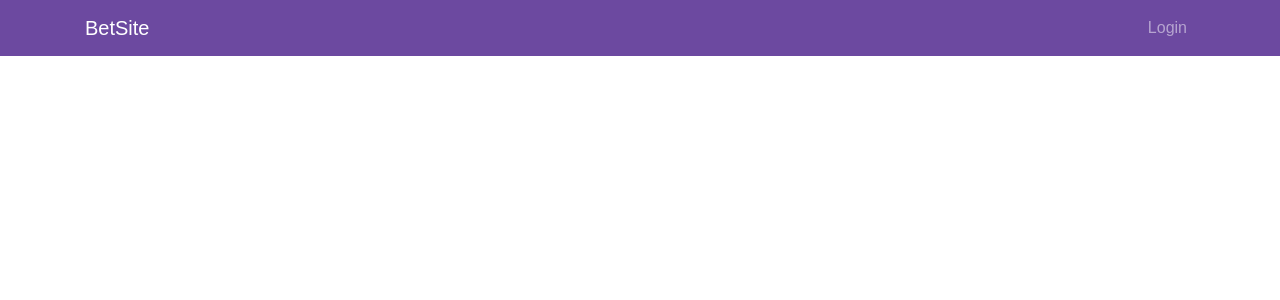
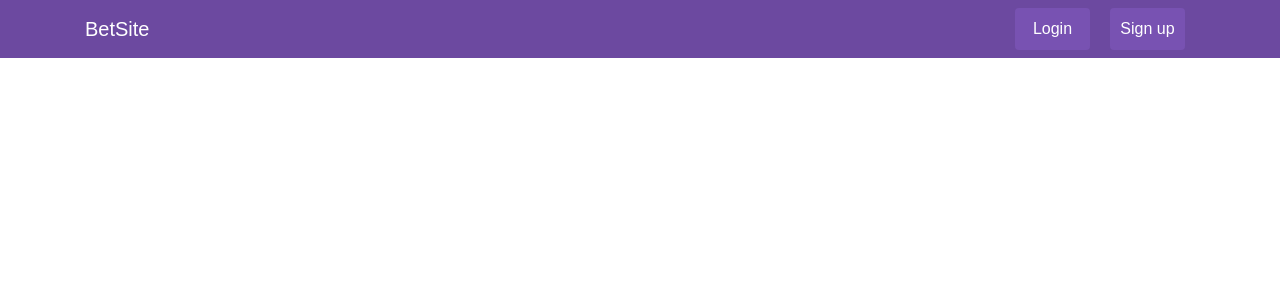
Before and after one commit to gchan5/bet-site, a React (Create React App) app in the folder client/: page / in a window 1280 px wide. Shown: the top 300 px of the page. Built offline with nearby package versions, Linux system fonts and the light colour scheme.

Commit message:
Add login and registration buttons

```diff
--- a/client/src/components/Navbar.jsx
+++ b/client/src/components/Navbar.jsx
@@ -12,7 +12,12 @@ class Navbar extends Component {
         } else {
             return (
                 <div className='navbar-nav'>
-                    <Link className="nav-link mb-0" to='/'>Login</Link>
+                    <Link className="nav-link btn mb-0 purple-button" to='/'>
+                        <span className="white-text">Login</span>
+                    </Link>
+                    <Link className="nav-link btn mb-0 purple-button" to='/'>
+                        <span className="white-text">Sign up</span>
+                    </Link>
                 </div>
             );
         }
--- a/client/src/styles/index.css
+++ b/client/src/styles/index.css
@@ -7,3 +7,18 @@ body {
 .purple-bg {
     background-color: #6c49a0;
 }
+
+.purple-button {
+    background-color: #7852b2;
+}
+
+.white-text {
+    color: #fff;
+}
+
+@media (min-width: 1000px) {
+    .purple-button {
+        width: 75px;
+        margin: 0 10px;
+    }
+}
```
Also changed, not shown: 1 other file (tests, documents, lock files or other folders).
